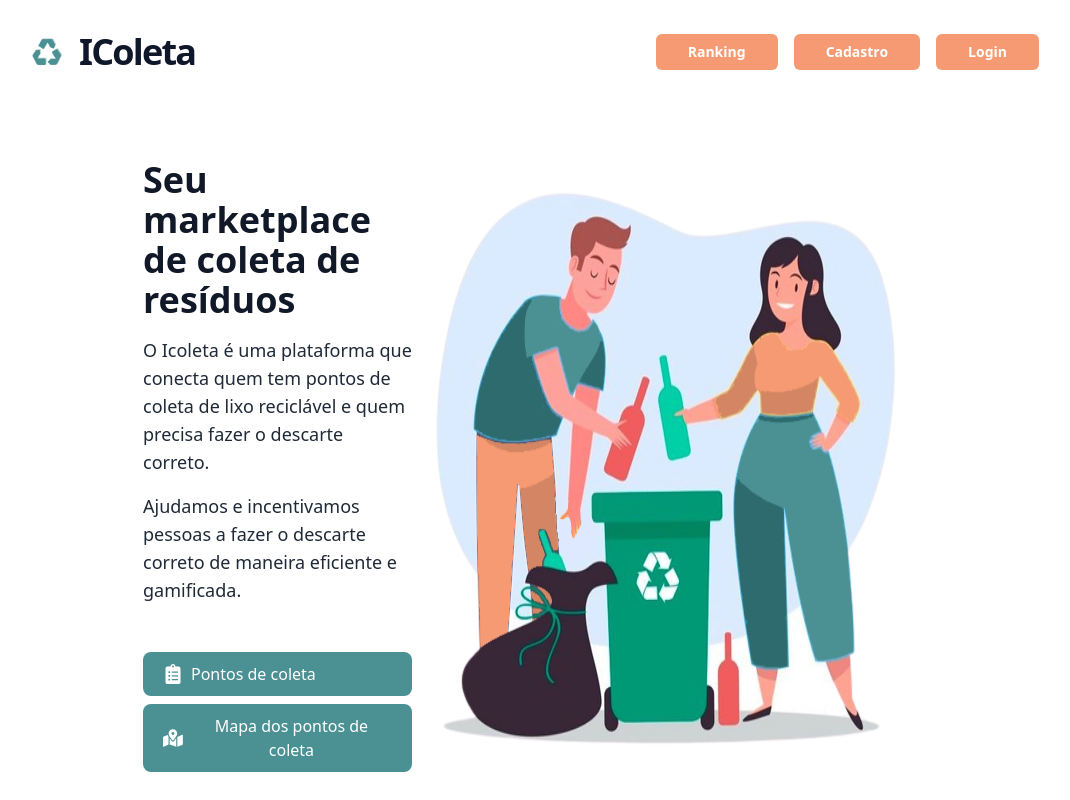
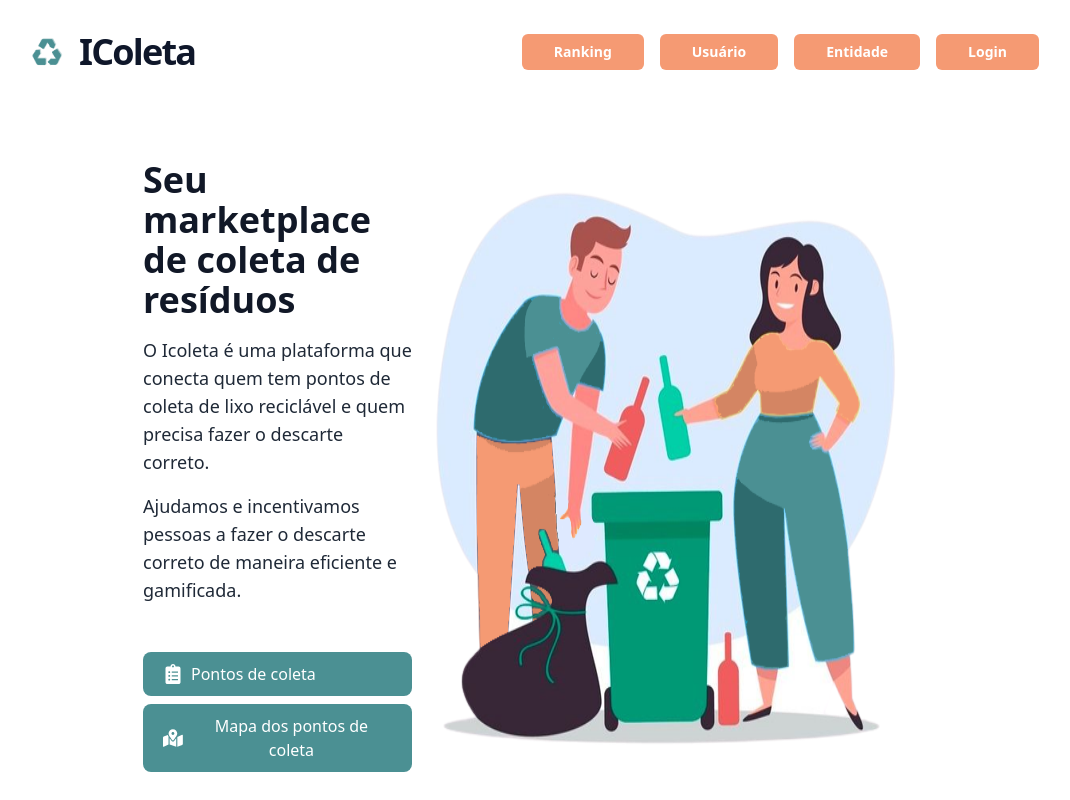
Before and after one commit to icoleta/icoleta-front, a React (Create React App) app: page / in a window 1280 px wide. Shown: the top 800 px of the page, without its empty margins (113-1183 px from the left). Built offline with nearby package versions, Linux system fonts and the light colour scheme; no server answers.

Commit message:
botao cadastro entidade na home

```diff
--- a/src/components/Header.jsx
+++ b/src/components/Header.jsx
@@ -120,7 +120,8 @@ function Header() {
             {/* <Link to="/usuario/cadastrar">Criar conta</Link> */}
 
             <button class="w-full rounded-md mb-2 bg-sunset-orange  py-2 text-white hover: bg-sunset-orange hover:bg-sunset-orange-dark  duration-75"><Link to="/ranking"  class="m-8">Ranking</Link></button>
-            <button class="w-full rounded-md mb-2 bg-sunset-orange  py-2 text-white hover: bg-sunset-orange hover:bg-sunset-orange-dark duration-75"><Link to="/usuario/cadastrar"  class="m-8">Cadastro</Link></button>
+            <button class="w-full rounded-md mb-2 bg-sunset-orange  py-2 text-white hover: bg-sunset-orange hover:bg-sunset-orange-dark duration-75"><Link to="/usuario/cadastrar"  class="m-8">Usuário</Link></button>
+            <button class="w-full rounded-md mb-2 bg-sunset-orange  py-2 text-white hover: bg-sunset-orange hover:bg-sunset-orange-dark duration-75"><Link to="/entidade/registro"  class="m-8">Entidade</Link></button>
             <button class="w-full rounded-md mb-2 bg-sunset-orange  py-2 text-white hover: bg-sunset-orange hover:bg-sunset-orange-dark  duration-75"><Link to="/login"  class="m-8">Login</Link></button>
           </div>
         )}
```
